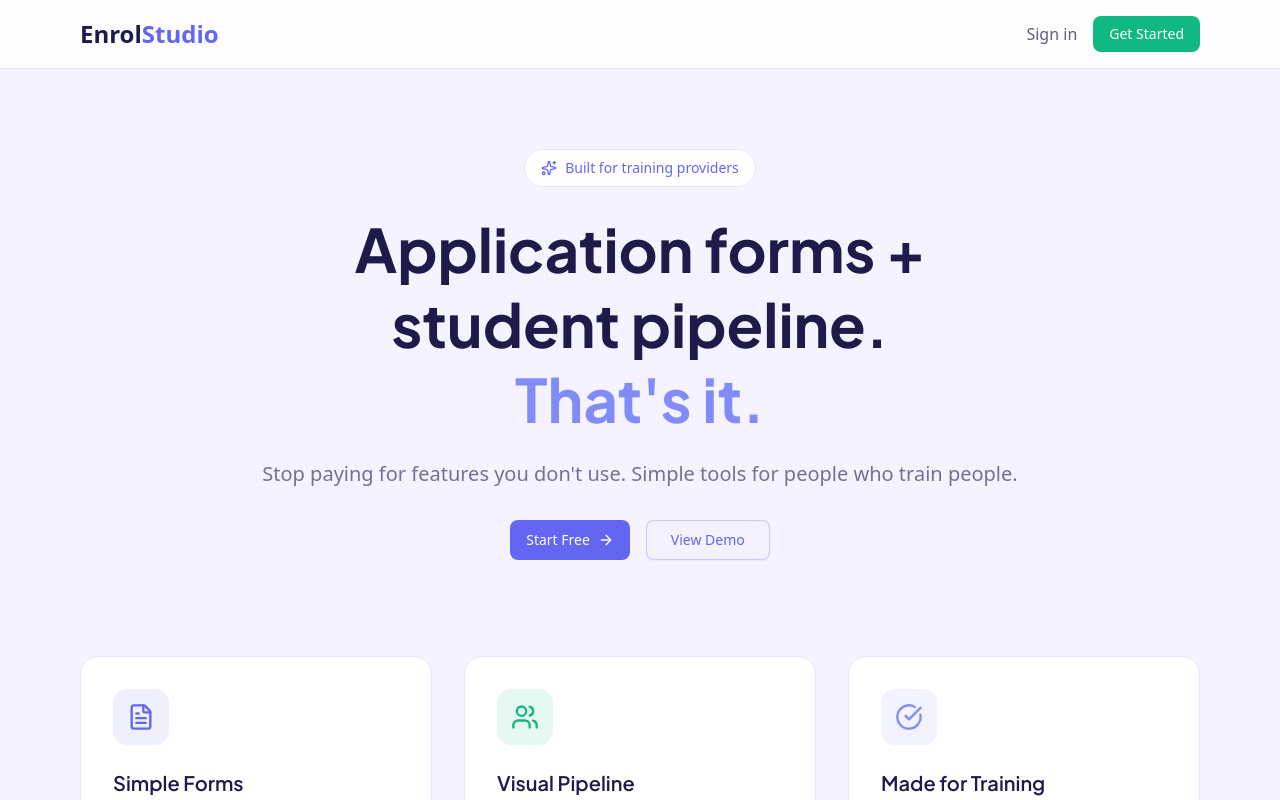
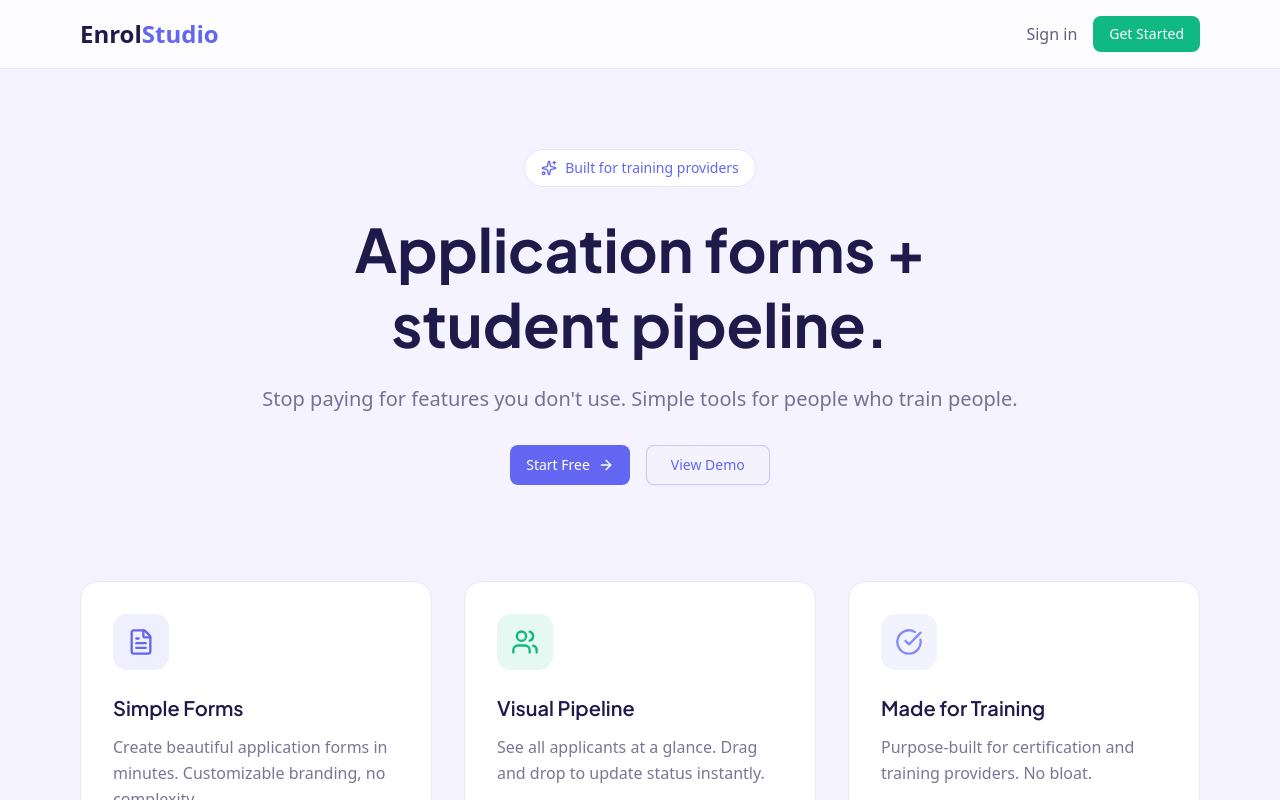
Before and after one commit to auscolmn/enrol, a Next.js app: page / in a window 1280 px wide. Shown: the top 800 px of the page. Built offline with nearby package versions, Linux system fonts and the light colour scheme; no server answers.

Commit message:
fix: remove 'That's it' from hero headline

```diff
--- a/src/app/page.tsx
+++ b/src/app/page.tsx
@@ -47,8 +47,6 @@
           </div>
           <h1 className="text-5xl md:text-6xl font-bold text-[#1E1B4B] mb-6 leading-tight">
             Application forms + student pipeline.
-            <br />
-            <span className="text-[#818CF8]">That&apos;s it.</span>
           </h1>
           <p className="text-xl text-[#1E1B4B]/60 mb-8">
             Stop paying for features you don&apos;t use. Simple tools for people who train people.
```
